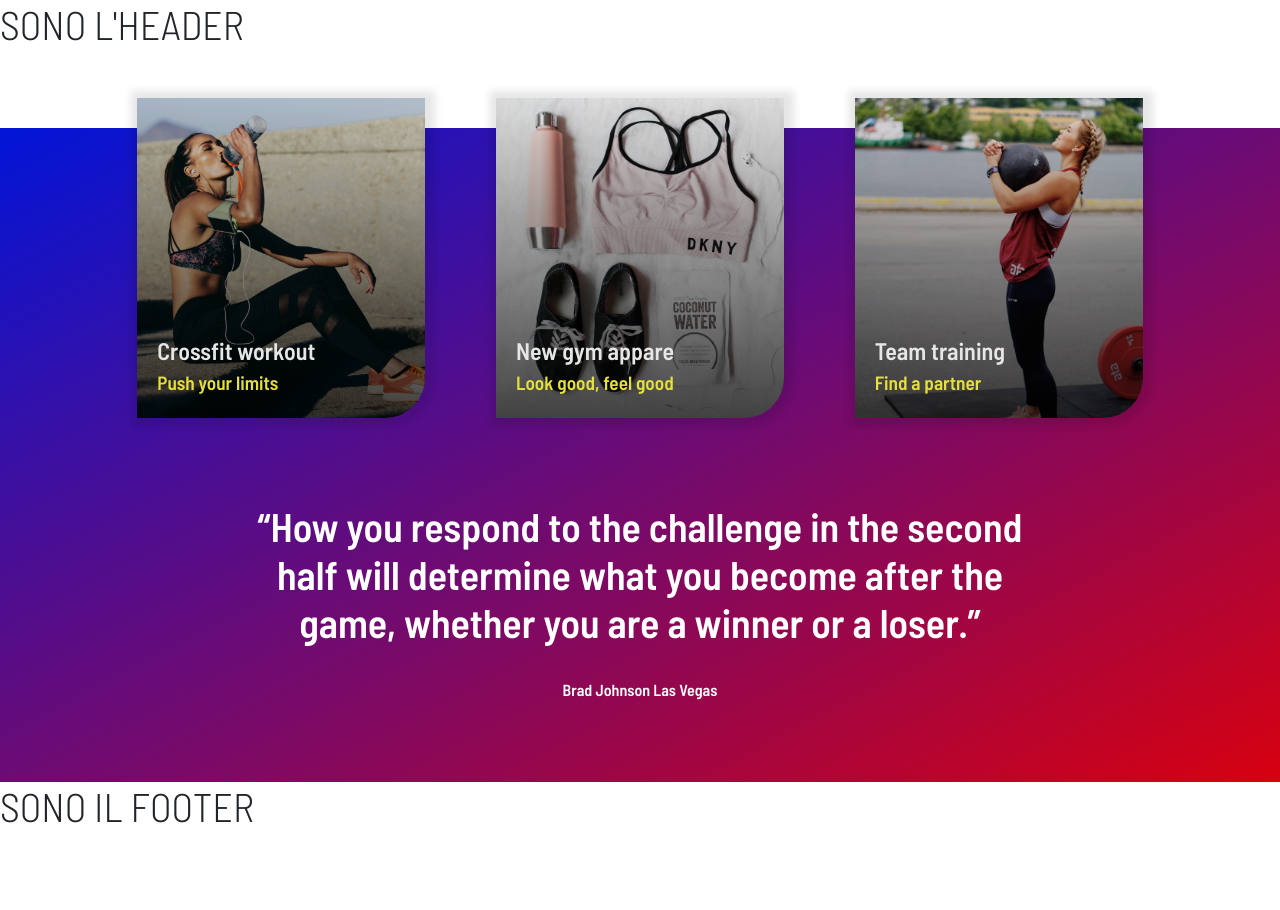
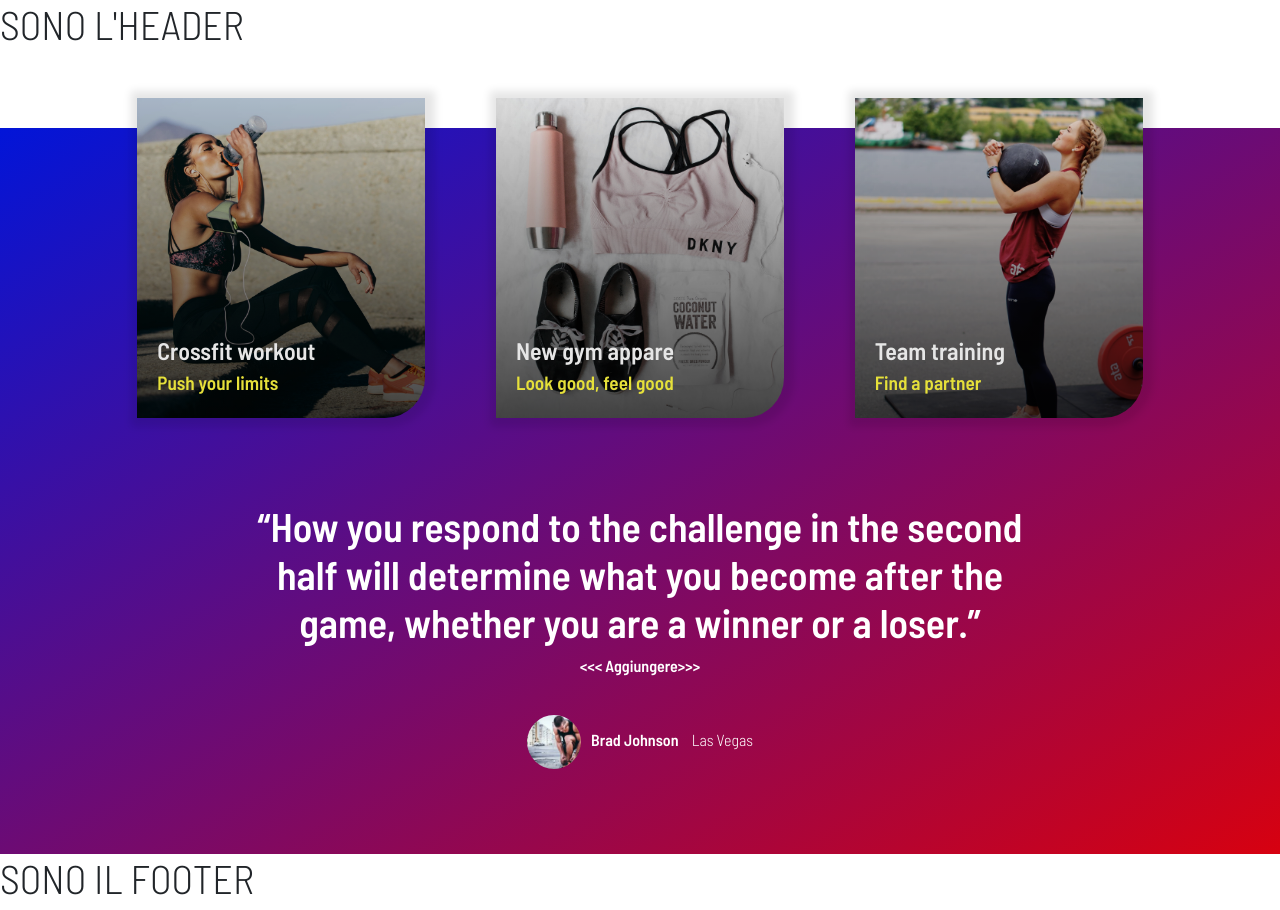
Before and after one commit to emilianogastaldo/proj-html-vuejs, a Vue app: page / in a window 1280 px wide. Before the commit the page ends 838 px from the top, so only its background shows below. Built offline with nearby package versions, Linux system fonts and the light colour scheme.

Commit message:
mainSpotlight end

```diff
--- a/src/components/main/MainSpotlight.vue
+++ b/src/components/main/MainSpotlight.vue
@@ -36,11 +36,13 @@ export default {
                 <h1>“How you respond to the challenge in the second half will determine what you become after the game,
                     whether
                     you are a winner or a loser.”</h1>
-                <img src="" alt="">
-                <div>
-                    <img src="" alt="">
+                <p>
+                    <<< Aggiungere>>>
+                </p>
+                <div class="runner">
+                    <img class="circle-img" src="../../assets/images/avatar-1-2x.jpg" alt="runner">
                     <span>Brad Johnson </span>
-                    <span>Las Vegas</span>
+                    <span class="fw-normal">Las Vegas</span>
                 </div>
             </div>
         </div>
@@ -142,4 +144,18 @@ export default {
 .text-under-cards h1 {
     font-weight: 600;
 }
+
+.circle-img {
+    border-radius: 50%;
+    height: 4rem;
+}
+
+.runner {
+    margin-top: 2rem;
+}
+
+.runner * {
+    align-items: center;
+    padding: 5px;
+}
 </style>
```
